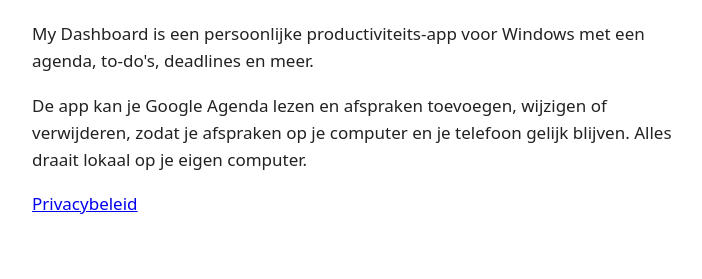
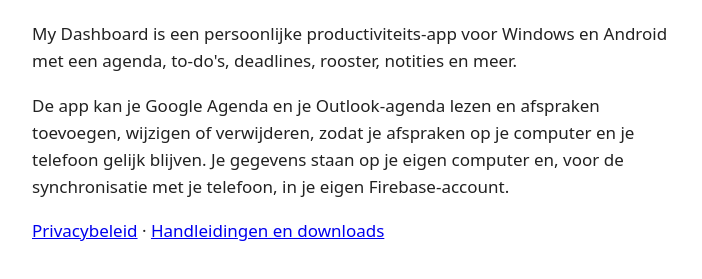
Before and after one commit to GerbenArnalsteen/Productivity-dashboard, a plain HTML site: page index.html in a window 1280 px wide. Shown: the part 105-384 px from the top of the page, without its empty margins (288-990 px from the left). Drawn offline with Linux system fonts and the light colour scheme.

Commit message:
docs: index.html

```diff
--- a/index.html
+++ b/index.html
@@ -4,7 +4,7 @@
 <style>body{font:17px/1.6 system-ui,sans-serif;max-width:640px;margin:48px auto;padding:0 20px;color:#222}</style></head>
 <body>
 <h1>My Dashboard</h1>
-<p>My Dashboard is een persoonlijke productiviteits-app voor Windows met een agenda, to-do's, deadlines en meer.</p>
-<p>De app kan je Google Agenda lezen en afspraken toevoegen, wijzigen of verwijderen, zodat je afspraken op je computer en je telefoon gelijk blijven. Alles draait lokaal op je eigen computer.</p>
-<p><a href="privacy.html">Privacybeleid</a></p>
+<p>My Dashboard is een persoonlijke productiviteits-app voor Windows en Android met een agenda, to-do's, deadlines, rooster, notities en meer.</p>
+<p>De app kan je Google Agenda en je Outlook-agenda lezen en afspraken toevoegen, wijzigen of verwijderen, zodat je afspraken op je computer en je telefoon gelijk blijven. Je gegevens staan op je eigen computer en, voor de synchronisatie met je telefoon, in je eigen Firebase-account.</p>
+<p><a href="privacy.html">Privacybeleid</a> · <a href="https://github.com/GerbenArnalsteen/Productivity-dashboard">Handleidingen en downloads</a></p>
 </body></html>
```
